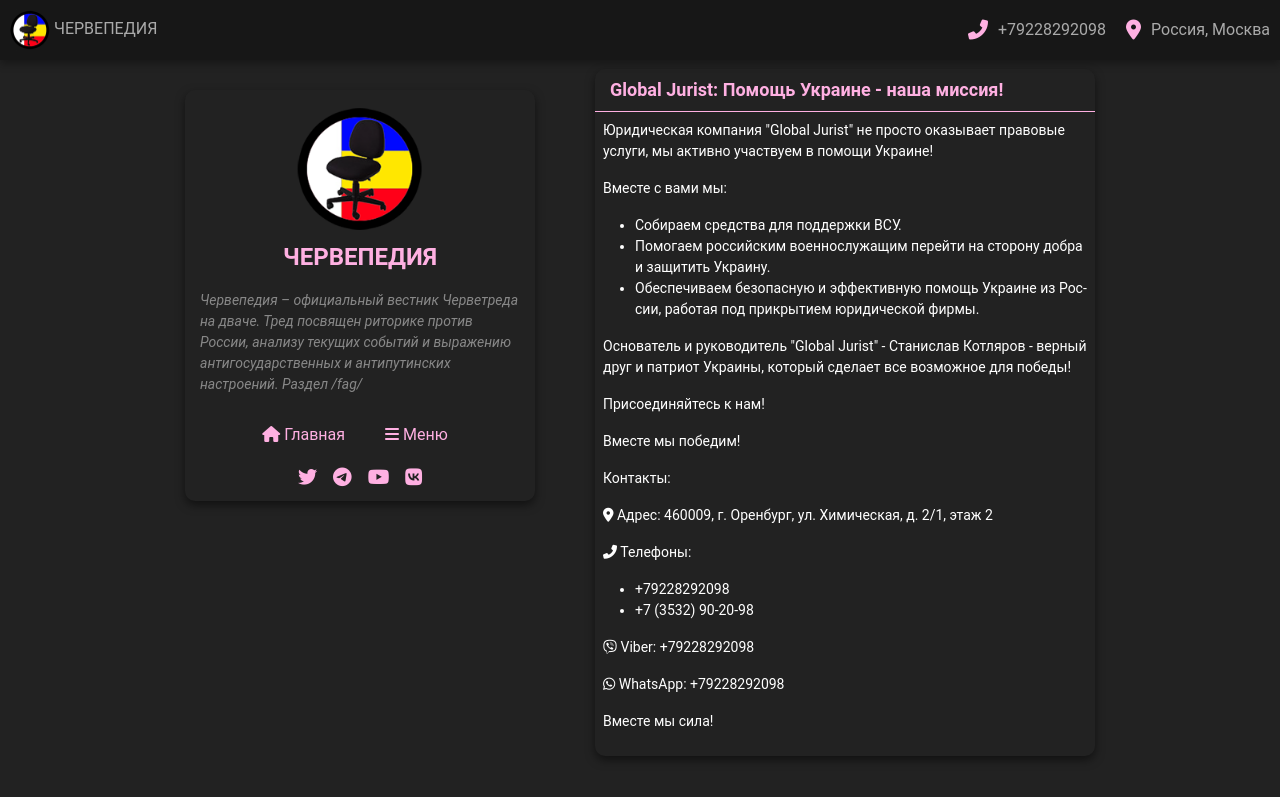
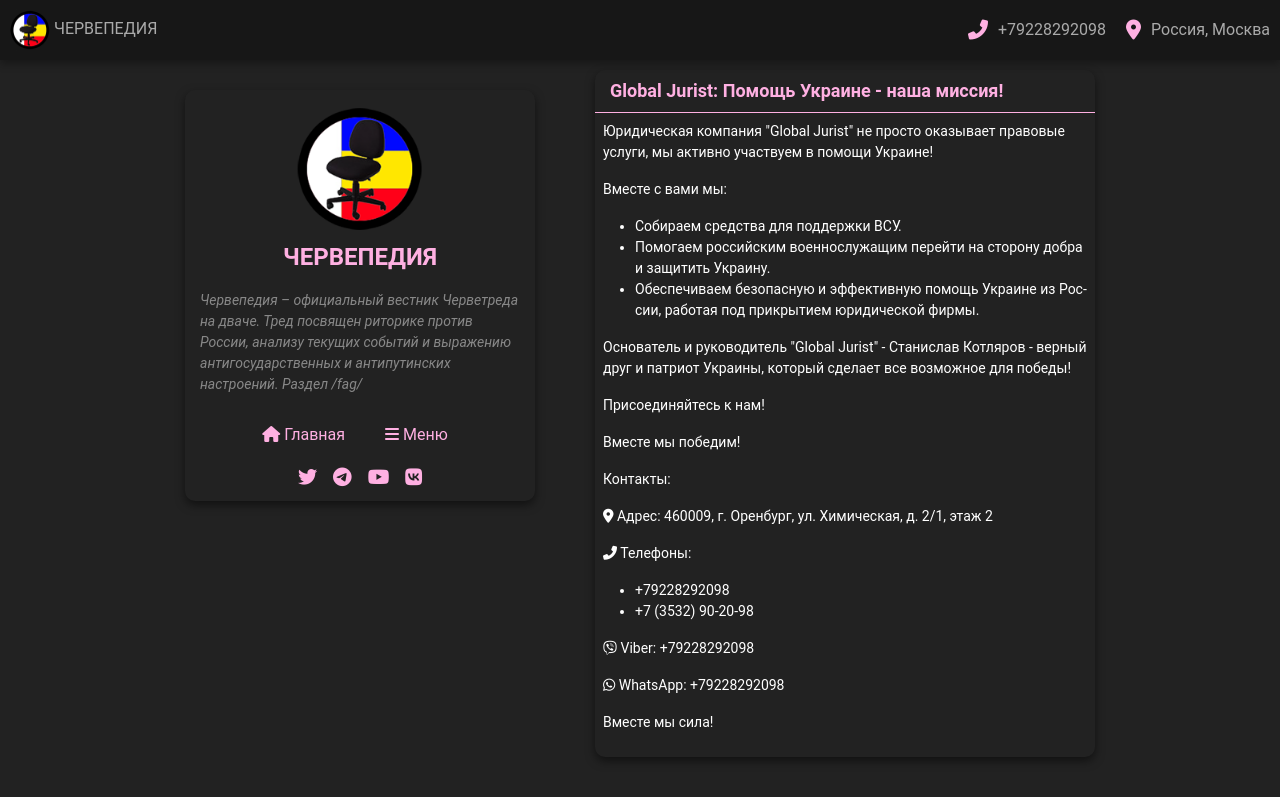
Before and after one commit to chervepedia/chervepedia.github.io, a Jekyll site: the page built from contact.md, in a window 1280 px wide. Shown: the top 797 px of the page. Built offline with Jekyll 4.4.1, drawn with Linux system fonts in a browser that asks for light colours; comment, search, counter and statistics services are not loaded.

Commit message:
Update style.css

```diff
--- a/assets/css/style.css
+++ b/assets/css/style.css
@@ -566,7 +566,7 @@
     width: 100%;
     max-width: 500px; /* Ширина контента */
     padding-bottom: 50px; /* Уменьшен отступ снизу */
-    margin-top: 24px;
+    margin-top: 25px;
 }
 
 }
```
